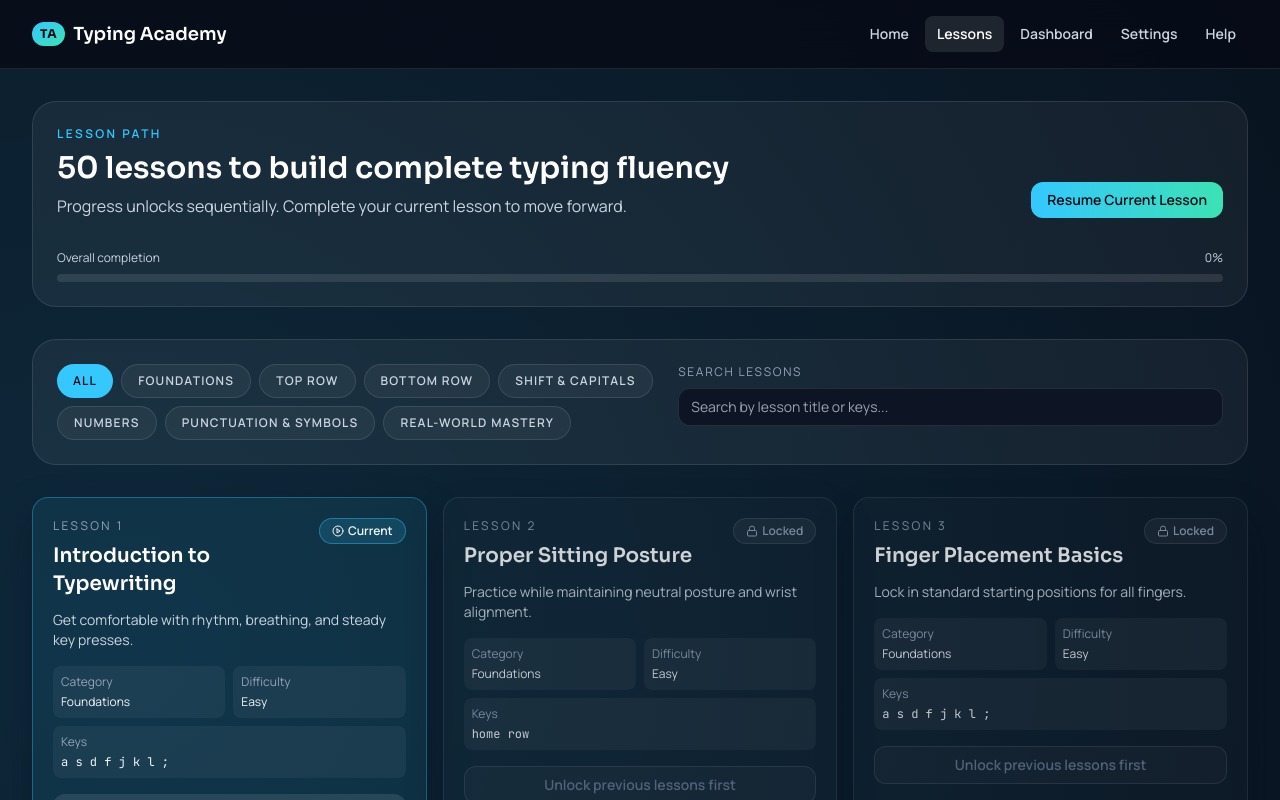
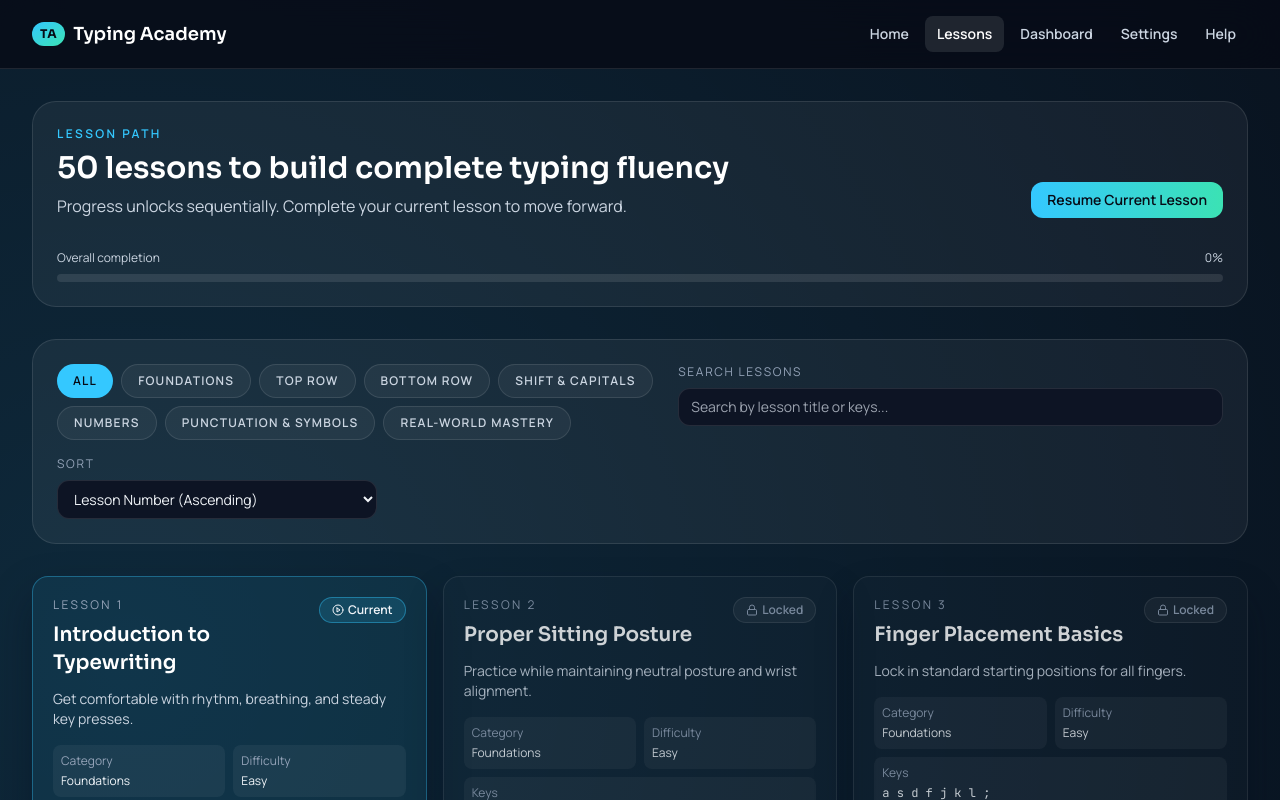
Before and after one commit to Arbab-ofc/Typing-Academy, a React (Vite) app: page /lessons in a window 1280 px wide. Shown: the top 800 px of the page. Built offline with nearby package versions, Linux system fonts and the light colour scheme.

Commit message:
feat: introduce lesson sorting controls on lessons page

```diff
--- a/src/pages/LessonsPage.jsx
+++ b/src/pages/LessonsPage.jsx
@@ -12,16 +12,31 @@ import LessonSearch from '../components/lessons/LessonSearch';
 export default function LessonsPage() {
   const [activeCategory, setActiveCategory] = useState('All');
   const [query, setQuery] = useState('');
+  const [sortBy, setSortBy] = useState('id-asc');
   const { progress, progressSummary } = useAcademyContext();
 
   const filteredLessons = useMemo(() => {
     const base = activeCategory === 'All' ? LESSONS : LESSONS.filter((lesson) => lesson.category === activeCategory);
     if (!query.trim()) return base;
     const normalized = query.trim().toLowerCase();
-    return base.filter((lesson) =>
+    const filtered = base.filter((lesson) =>
       `${lesson.title} ${lesson.keysPracticed} ${lesson.description}`.toLowerCase().includes(normalized)
     );
+    return filtered;
   }, [activeCategory, query]);
+
+  const displayedLessons = useMemo(() => {
+    const items = [...filteredLessons];
+    if (sortBy === 'difficulty') {
+      const weight = { Easy: 1, Medium: 2, Hard: 3, Expert: 4 };
+      items.sort((a, b) => (weight[a.difficulty] || 99) - (weight[b.difficulty] || 99));
+    } else if (sortBy === 'id-desc') {
+      items.sort((a, b) => b.id - a.id);
+    } else {
+      items.sort((a, b) => a.id - b.id);
+    }
+    return items;
+  }, [filteredLessons, sortBy]);
 
   return (
     <div className="space-y-8">
@@ -52,10 +67,22 @@ export default function LessonsPage() {
           />
           <LessonSearch query={query} onChange={setQuery} />
         </div>
+        <div className="mt-4 max-w-xs">
+          <label className="block text-xs uppercase tracking-[0.14em] text-slate-400">Sort</label>
+          <select
+            value={sortBy}
+            onChange={(event) => setSortBy(event.target.value)}
+            className="mt-2 w-full rounded-xl border border-white/10 bg-ink-900 px-3 py-2 text-sm text-slate-100 outline-none focus:border-ocean-500"
+          >
+            <option value="id-asc">Lesson Number (Ascending)</option>
+            <option value="id-desc">Lesson Number (Descending)</option>
+            <option value="difficulty">Difficulty</option>
+          </select>
+        </div>
       </section>
 
       <section className="grid gap-4 sm:grid-cols-2 xl:grid-cols-3">
-        {filteredLessons.map((lesson) => (
+        {displayedLessons.map((lesson) => (
           <LessonCard key={lesson.id} lesson={lesson} status={getLessonStatus(lesson.id, progress)} />
         ))}
       </section>
```
